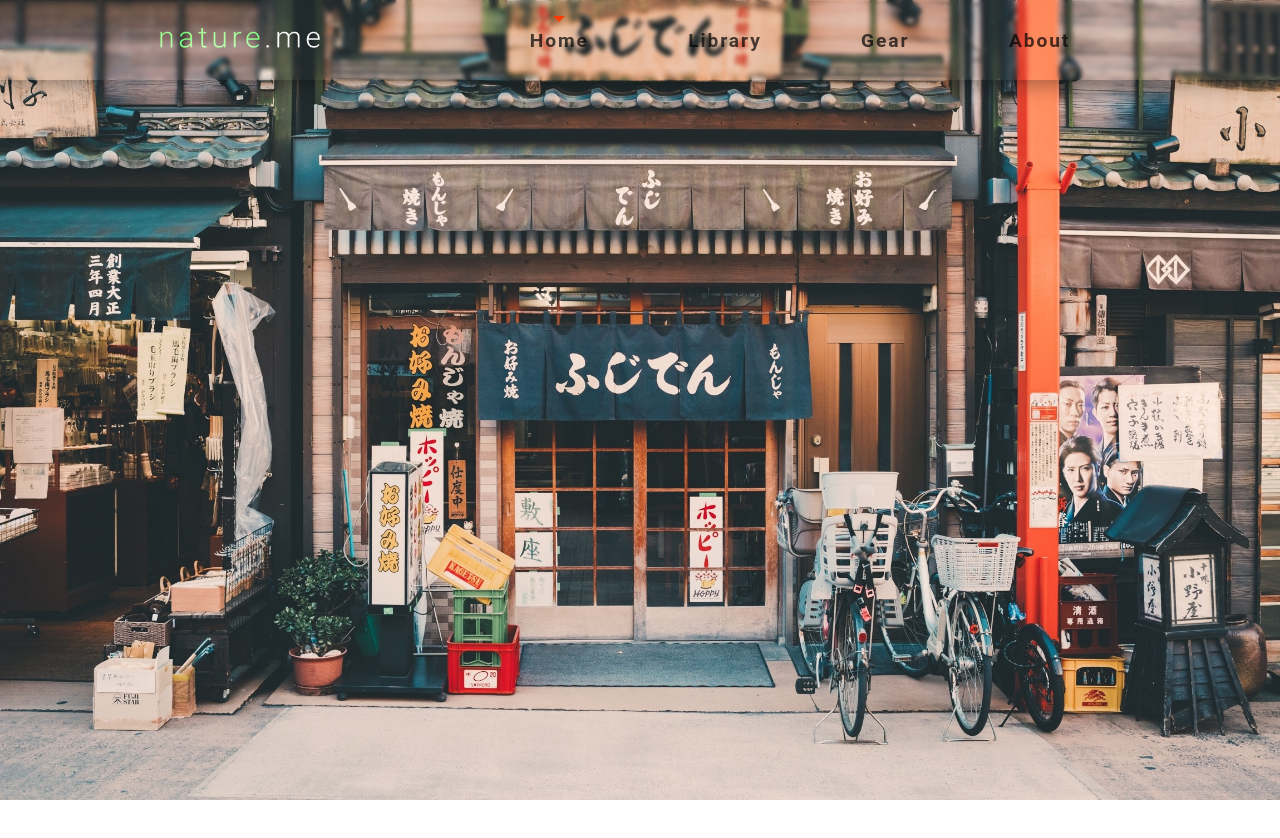
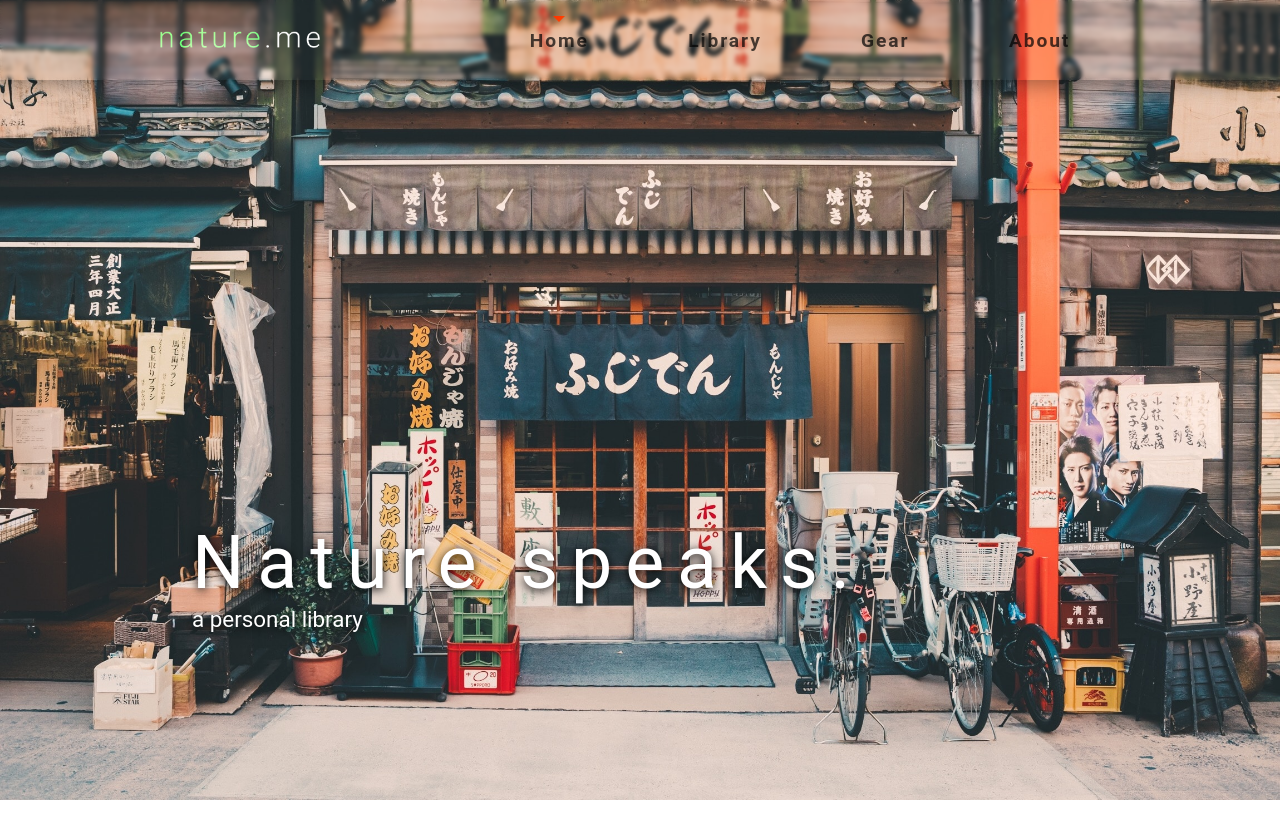
Before and after one commit to fakihap/imagn-jp, a SvelteKit app: page / in a window 1280 px wide. Shown: the top 838 px of the page. Built offline with nearby package versions, Linux system fonts and the light colour scheme.

Commit message:
add: headline

```diff
--- a/src/routes/+page.svelte
+++ b/src/routes/+page.svelte
@@ -12,10 +12,13 @@
 </svelte:head>
 
 <section>
-
 	<hero>
 		<img id="hero-bg" src={hero_bg} alt="background hero"/>
 	</hero>
+	<div class="hero-headline">
+		<div id="headline">Nature speaks.</div>
+		<div>a personal library</div>
+	</div>
 </section>
 
 <style>
@@ -58,5 +61,18 @@
 		/* object-position: 0 0rem; */
 	}
 
+	.hero-headline {
+		position: absolute;
+		top: 65vh;
+		left: 15vw;
+		color: var(--color-text-white);
+		text-shadow: black 0px 2px 10px;
+		font-size: 1.4rem;
+	}
+
+	.hero-headline #headline {
+		font-size: var(--font-size-headline);
+		letter-spacing: .8rem;
+	}
 
 </style>
--- a/src/routes/styles.css
+++ b/src/routes/styles.css
@@ -9,11 +9,13 @@
 	--color-theme-1: #ff3e00;
 	--color-theme-2: #4075a6;
 	--color-text: rgba(0, 0, 0, 0.7);
+	--color-text-white: var(--color-bg-0);
 	--column-width: 42rem;
 	--column-margin-top: 4rem;
 	--column-padding-horizontal: 0 5%;
 
 	--font-size-navitem: 1.2rem;
+	--font-size-headline: 4.6rem;
 	--nav-height: 5rem;
 
 	font-family: var(--font-body);
```
